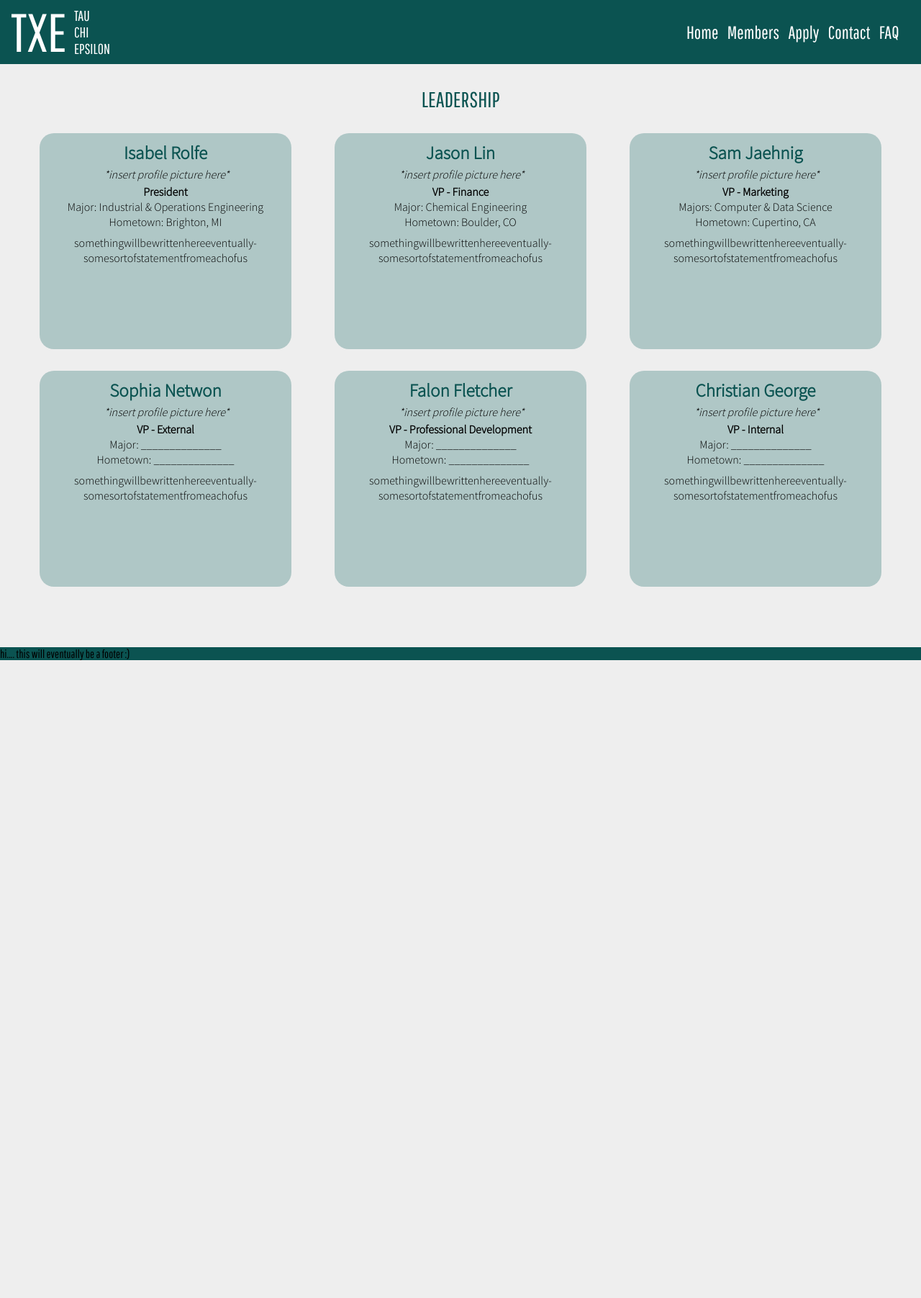
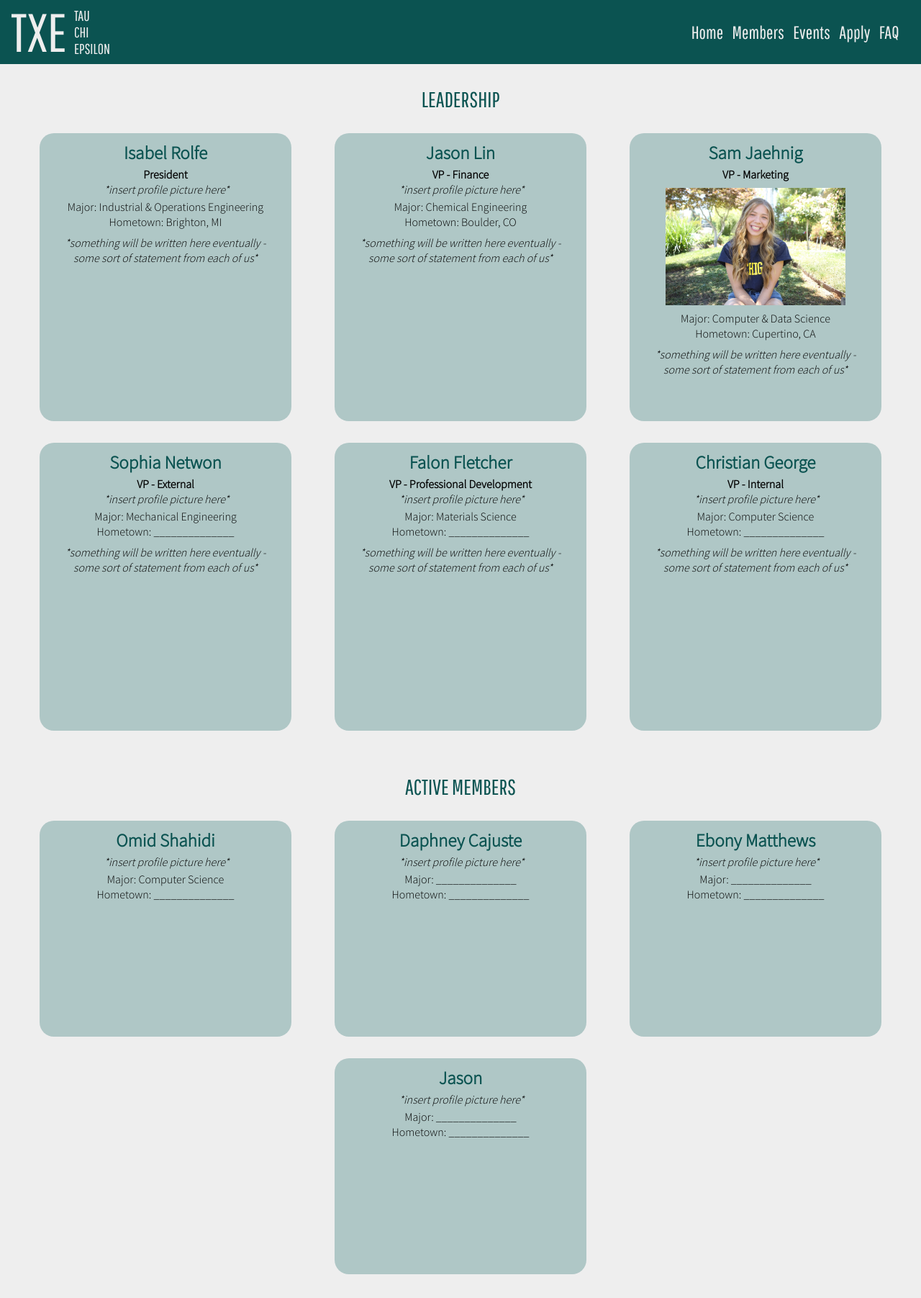
Before and after one commit to samjaehnig/txe_website, a plain HTML site: page members.html in a window 1280 px wide. Shown: the top 1803 px of the page at 72% size. Before the commit the page ends 917 px from the top, so only its background shows below. Drawn offline with Linux system fonts and the light colour scheme.

Commit message:
reorganized faq & home, added to members page

```diff
--- a/members.html
+++ b/members.html
@@ -24,78 +24,106 @@
 
         <div id="navbuttons">
           <button onclick="location.href='index.html';">Home</button>
-				  <button>Members</button>
+          <button>Members</button>
+          <button onclick="location.href='events.html';">Events</button>
 				  <button>Apply</button>
-          <button>Contact</button>
-          <button>FAQ</button>
+          <button onclick="location.href='faq.html';">FAQ</button>
         </div>
 
       </div>
     </header>
 
     <p id="memberstitle">LEADERSHIP</p>
-    <div class="members">
+    <div class="leadership">
       <div class="member">
         <p id="name"><b>Isabel Rolfe</b></p>
+        <p id="position"><b>President</b></p>
         <img id="profile_picture" src=""> <i>*insert profile picture here*</i>
-        <p id="position"><b>President</b></p>
         <p id="major">Major: Industrial & Operations Engineering</p>
         <p id="hometown">Hometown: Brighton, MI</p>
-        <p id="blurb">somethingwillbewrittenhereeventually-somesortofstatementfromeachofus</p>
+        <p id="blurb"><i>*something will be written here eventually - some sort of statement from each of us*</i></p>
       </div>
 
       <div class="member">
         <p id="name"><b>Jason Lin</b></p>
+        <p id="position"><b>VP - Finance</b></p>
         <img id="profile_picture" src=""> <i>*insert profile picture here*</i>
-        <p id="position"><b>VP - Finance</b></p>
         <p id="major">Major: Chemical Engineering</p>
         <p id="hometown">Hometown: Boulder, CO</p>
-        <p id="blurb">somethingwillbewrittenhereeventually-somesortofstatementfromeachofus</p>
+        <p id="blurb"><i>*something will be written here eventually - some sort of statement from each of us*</i></p>
       </div>
 
       <div class="member">
         <img id="profile_picture" src="">
         <p id="name"><b>Sam Jaehnig</b></p>
-        <img id="profile_picture" src=""> <i>*insert profile picture here*</i>
         <p id="position"><b>VP - Marketing</b></p>
-        <p id="major">Majors: Computer & Data Science</p>
+        <img id="profile_picture_sam" src="members/sam.jpg">
+        <p id="major">Major: Computer & Data Science</p>
         <p id="hometown">Hometown: Cupertino, CA</p>
-        <p id="blurb">somethingwillbewrittenhereeventually-somesortofstatementfromeachofus</p>
+        <p id="blurb"><i>*something will be written here eventually - some sort of statement from each of us*</i></p>
       </div>
 
       <div class="member">
         <img id="profile_picture" src="">
         <p id="name"><b>Sophia Netwon</b></p>
+        <p id="position"><b>VP - External</b></p>
         <img id="profile_picture" src=""> <i>*insert profile picture here*</i>
-        <p id="position"><b>VP - External</b></p>
-        <p id="major">Major: ______________</p>
+        <p id="major">Major: Mechanical Engineering</p>
         <p id="hometown">Hometown: ______________</p>
-        <p id="blurb">somethingwillbewrittenhereeventually-somesortofstatementfromeachofus</p>
+        <p id="blurb"><i>*something will be written here eventually - some sort of statement from each of us*</i></p>
       </div>
 
       <div class="member">
         <img id="profile_picture" src="">
         <p id="name"><b>Falon Fletcher</b></p>
+        <p id="position"><b>VP - Professional Development</b></p>
         <img id="profile_picture" src=""> <i>*insert profile picture here*</i>
-        <p id="position"><b>VP - Professional Development</b></p>
-        <p id="major">Major: ______________</p>
+        <p id="major">Major: Materials Science</p>
         <p id="hometown">Hometown: ______________</p>
-        <p id="blurb">somethingwillbewrittenhereeventually-somesortofstatementfromeachofus</p>
+        <p id="blurb"><i>*something will be written here eventually - some sort of statement from each of us*</i></p>
       </div>
 
       <div class="member" data-aos="fade">
         <img id="profile_picture" src="">
         <p id="name"><b>Christian George</b></p>
+        <p id="position"><b>VP - Internal</b></p>
         <img id="profile_picture" src=""> <i>*insert profile picture here*</i>
-        <p id="position"><b>VP - Internal</b></p>
+        <p id="major">Major: Computer Science</p>
+        <p id="hometown">Hometown: ______________</p>
+        <p id="blurb"><i>*something will be written here eventually - some sort of statement from each of us*</i></p>
+      </div>
+    </div>
+
+    <p id="memberstitle">ACTIVE MEMBERS</p>
+    <div class="active_members">
+      <div class="active_member">
+        <p id="name"><b>Omid Shahidi</b></p>
+        <img id="profile_picture" src=""> <i>*insert profile picture here*</i>
+        <p id="major">Major: Computer Science</p>
+        <p id="hometown">Hometown: ______________</p>
+      </div>
+
+      <div class="active_member">
+        <p id="name"><b>Daphney Cajuste</b></p>
+        <img id="profile_picture" src=""> <i>*insert profile picture here*</i>
         <p id="major">Major: ______________</p>
         <p id="hometown">Hometown: ______________</p>
-        <p id="blurb">somethingwillbewrittenhereeventually-somesortofstatementfromeachofus</p>
       </div>
 
+      <div class="active_member">
+        <p id="name"><b>Ebony Matthews</b></p>
+        <img id="profile_picture" src=""> <i>*insert profile picture here*</i>
+        <p id="major">Major: ______________</p>
+        <p id="hometown">Hometown: ______________</p>
+      </div>
 
-
-
+      <div class="active_member">
+        <img id="profile_picture" src="">
+        <p id="name"><b>Jason</b></p>
+        <img id="profile_picture" src=""> <i>*insert profile picture here*</i>
+        <p id="major">Major: ______________</p>
+        <p id="hometown">Hometown: ______________</p>
+      </div>
     </div>
 
 
--- a/style.css
+++ b/style.css
@@ -16,6 +16,7 @@ body {
   position: fixed;
   width: 100%;
   top: 0;
+  z-index: 1;
 }
 
 #title {
@@ -27,18 +28,18 @@ body {
 
 #acronym {
   font-size: 75px;
-  color: white;
+  color: #eeeeee;
 }
 
 #full_title {
-  color: white;
+  color: #eeeeee;
   font-size: 20px;
   padding: 10px;
 }
 
 button {
   background: transparent;
-  color: white;
+  color: #eeeeee;
   font-size: 25px;
   border: none;
   transition-duration: 0.3s;
@@ -69,7 +70,7 @@ button:hover {
   margin: 30px;
 }
 
-#faqtitle, #memberstitle {
+#faqtitle, #memberstitle, #welcometitle {
   font-size: 30px;
   text-align: center;
   color: #0B5351;
@@ -98,19 +99,20 @@ button:hover {
   margin: 10px;
   margin-top: 15px;
   padding: 10px;
-  background-color: white;
+  background-color: #eeeeee;
   border-radius: 5px;
   display: none;
   font-family: 'Source Sans Pro', sans-serif;
 }
 
-.members {
+.leadership, .active_members {
   display: flex;
   justify-content: center;
   flex-wrap: wrap;
 }
 
-.member {
+
+.member, .active_member {
   margin: 30px;
   margin-top: 0px;
   border-radius: 20px;
@@ -120,8 +122,13 @@ button:hover {
   font-family: 'Source Sans Pro', sans-serif;
   line-height: 5px;
   padding: 0px 25px;
+  height: 400px;
+  animation: fade-in ease 3s;
+}
+
+.active_member {
   height: 300px;
-  animation: fade-in ease 3s;
+
 }
 
 @keyframes fade-in {
@@ -137,6 +144,10 @@ button:hover {
   line-height: 21px;
 }
 
+#profile_picture_sam {
+  width: 250px;
+}
+
 a {
   color: #0B5351;
 }
```
Also changed, not shown: events.html (added, +44 -0 lines), faq.html (added, +98 -0 lines), index.html (+4 -53 lines), members/sam.jpg (added), 1 other file.
